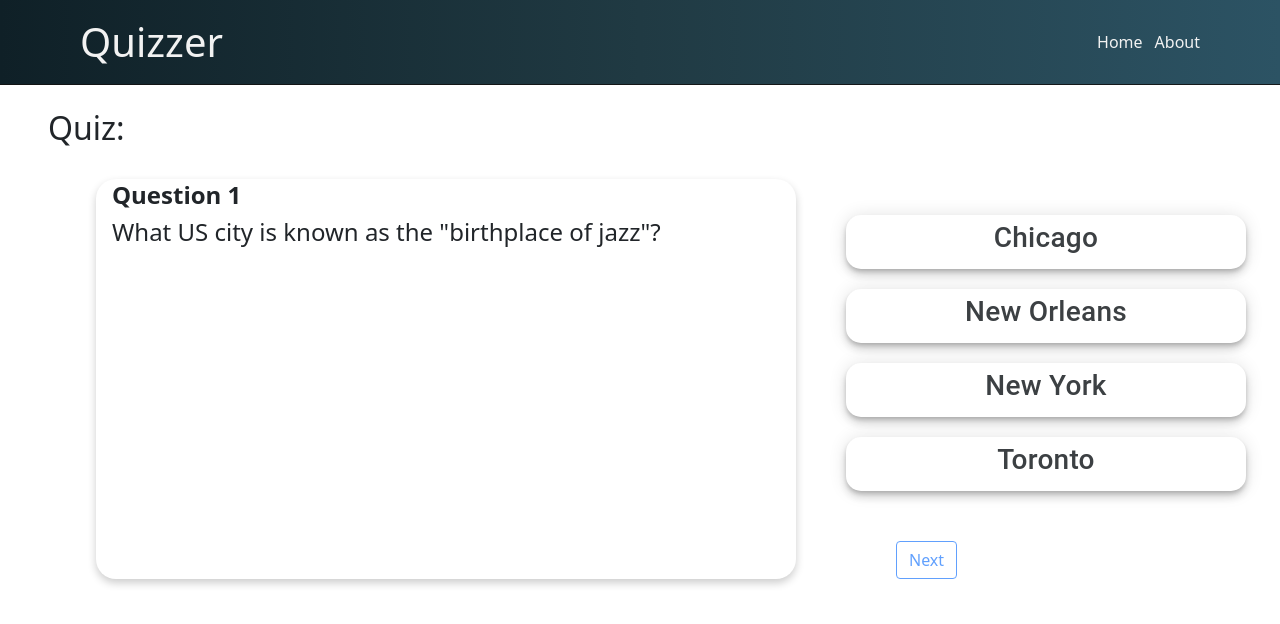
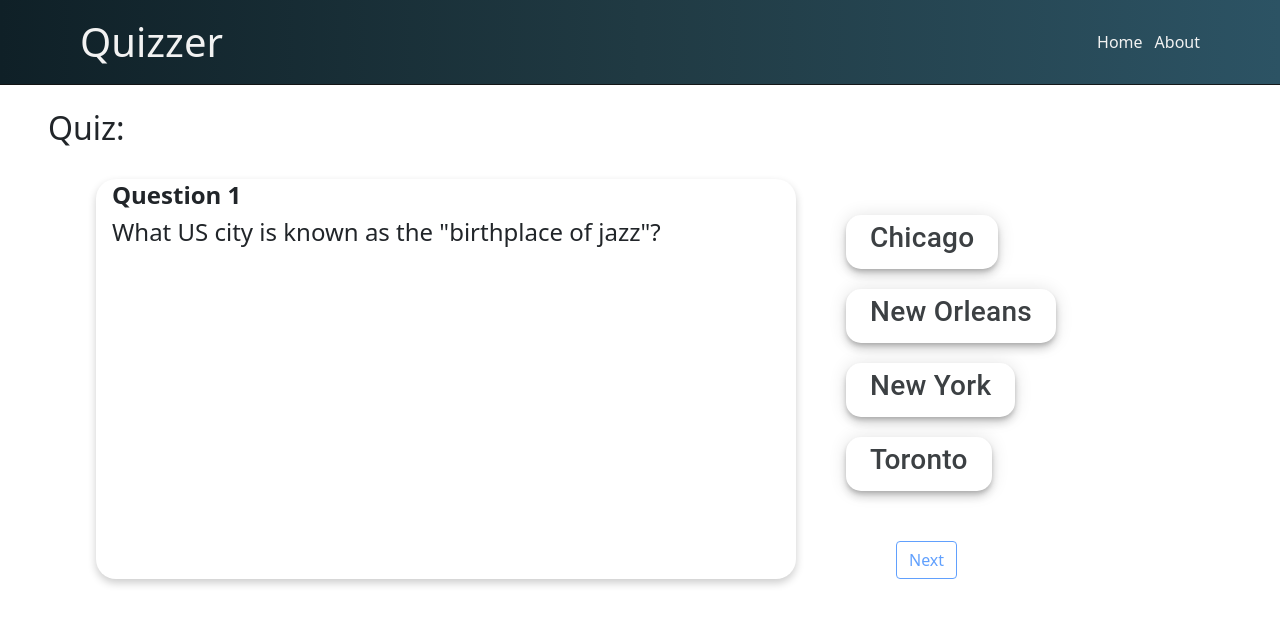
Before and after one commit to adke/Quiz_Application_OpenText_Fall-2022, a Next.js app in the folder frontend_nextjs/: page /takequiz in a window 1280 px wide. Shown: the top 624 px of the page. Built offline with nearby package versions, Linux system fonts and the light colour scheme.

Commit message:
Update TakeQuiz.module.css

```diff
--- a/frontend_nextjs/styles/TakeQuiz.module.css
+++ b/frontend_nextjs/styles/TakeQuiz.module.css
@@ -168,7 +168,7 @@ font-family: "Google Sans",Roboto,Arial,sans-serif;
 font-size: 14px;
 font-weight: 500;
 height: 54px;
-width: 400px;
+width: auto;
 justify-content: center;
 letter-spacing: .25px;
 line-height: normal;
```
